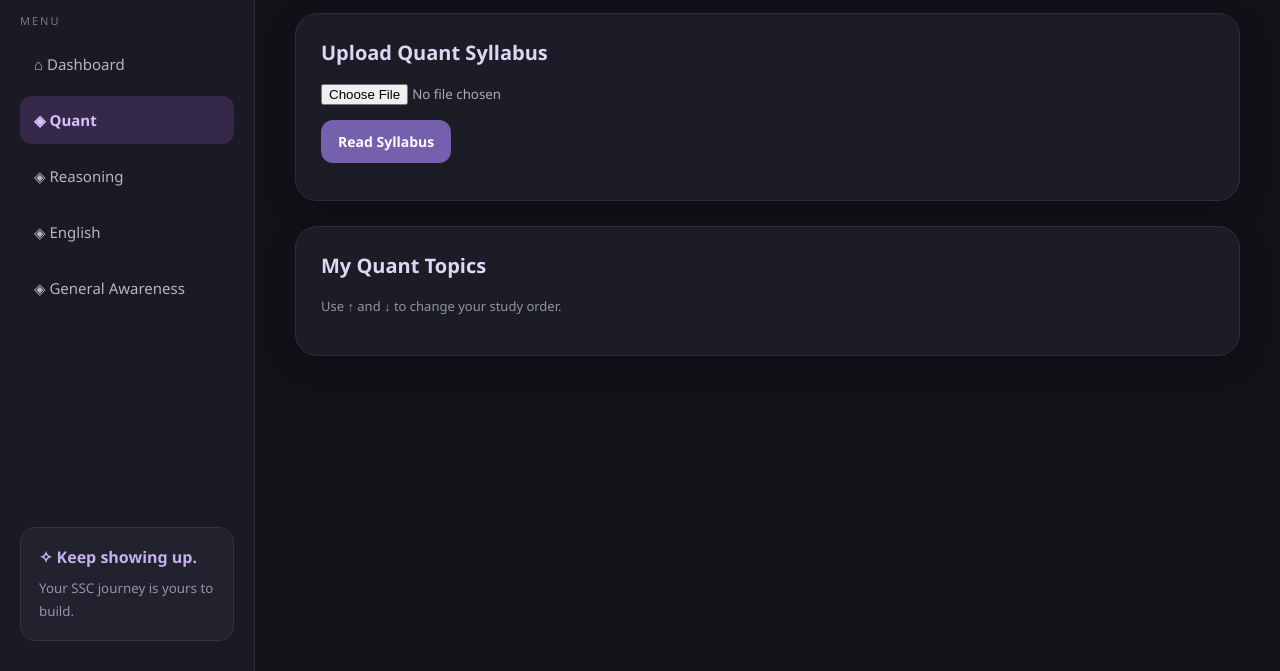
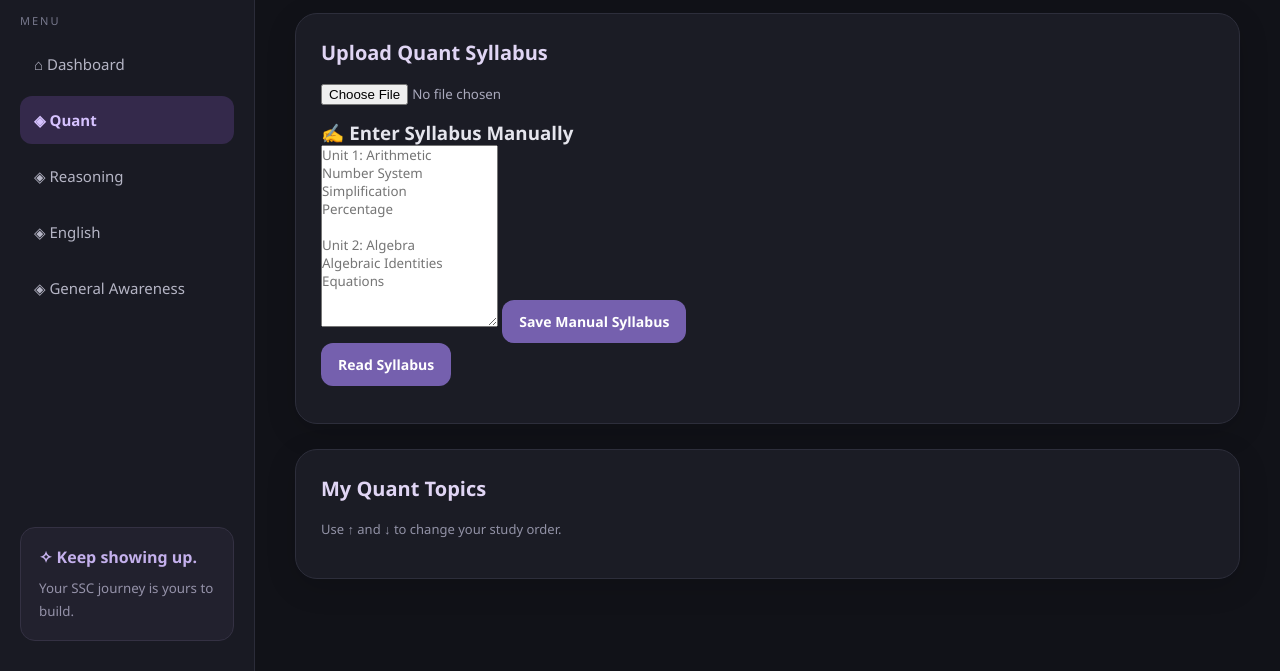
Before and after one commit to pravallikabhavishetti/ssc-journey, a plain HTML site: page index.html in a window 1280 px wide. Both pictures are taken after a click on the button "◈ Quant". Shown: the part 129-800 px from the top of the page. Drawn offline with Linux system fonts and the light colour scheme.

Commit message:
Add manual syllabus input section to index.html

```diff
--- a/index.html
+++ b/index.html
@@ -143,6 +143,19 @@
                 <h2>Upload Quant Syllabus</h2>
 
                 <input type="file" id="quantFile" accept="image/*">
+                <div class="manual-syllabus">
+    <h3>✍️ Enter Syllabus Manually</h3>
+
+    <textarea
+        id="quantManualInput"
+        placeholder="Unit 1: Arithmetic&#10;Number System&#10;Simplification&#10;Percentage&#10;&#10;Unit 2: Algebra&#10;Algebraic Identities&#10;Equations"
+        rows="10"
+    ></textarea>
+
+    <button onclick="saveManualSyllabus('quant')">
+        Save Manual Syllabus
+    </button>
+</div>
 
                 <button onclick="readSyllabus('quant')">Read Syllabus</button>
 
```
